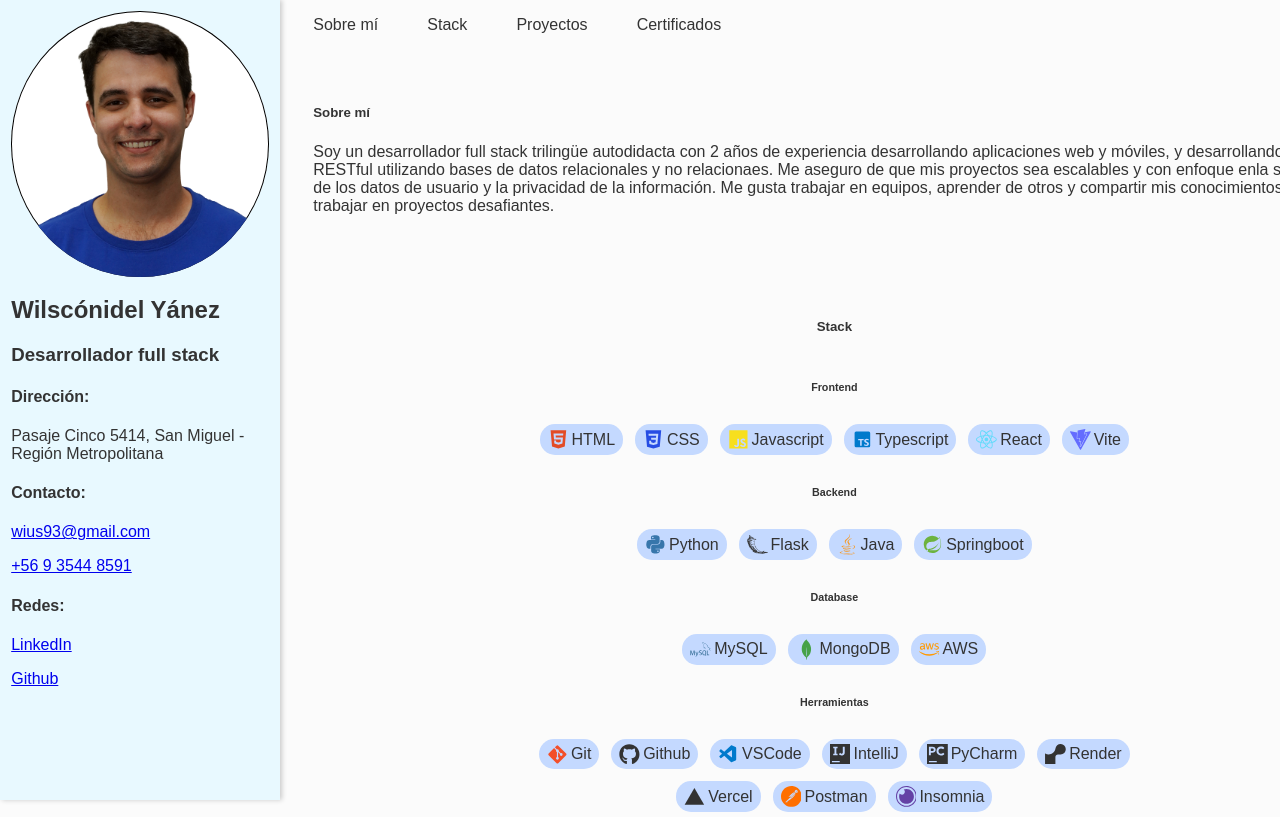
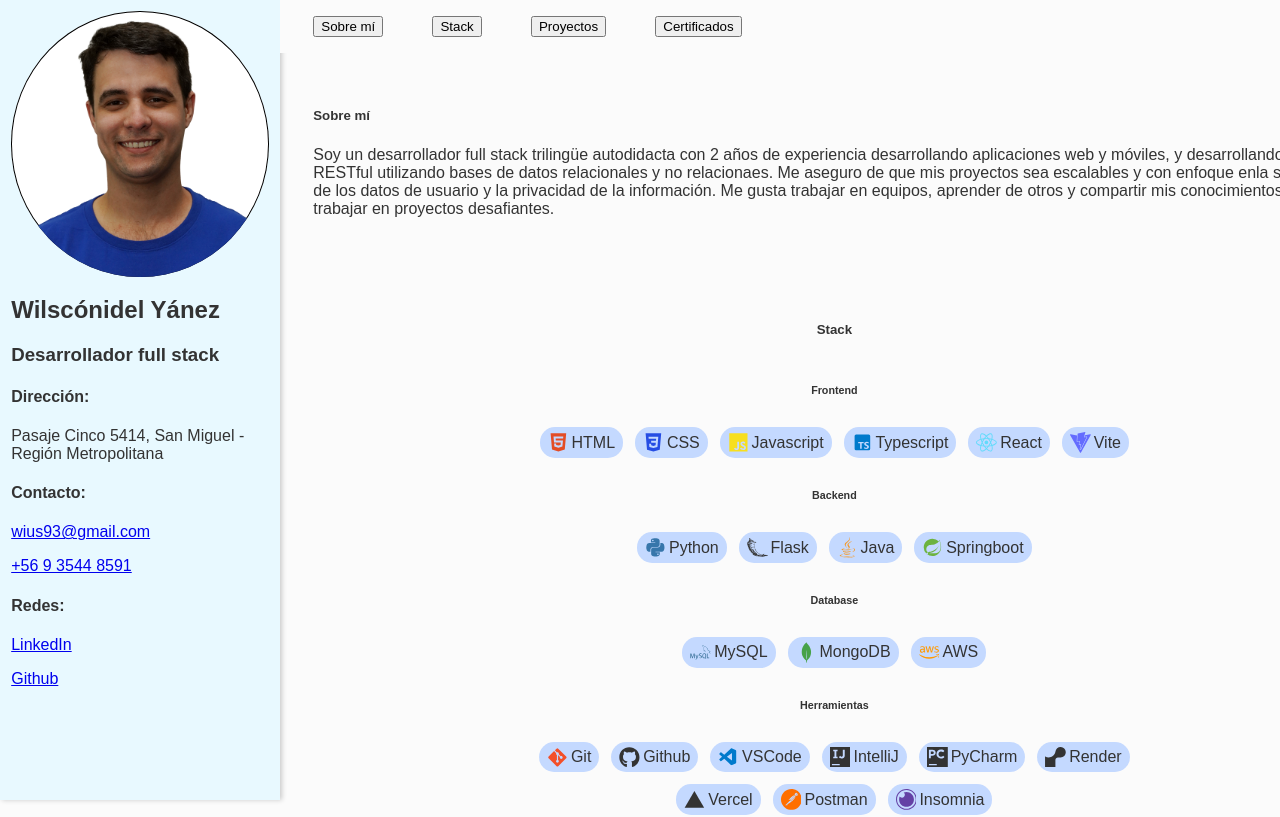
Before and after one commit to WiusGH/portfolio, a React (Vite) app: page / in a window 1280 px wide. Shown: the top 817 px of the page. Built offline with nearby package versions, Linux system fonts and the light colour scheme.

Commit message:
enhance(Header): implement navigation using useRef and make the header hide when scrolling down and appear when scrolling up

```diff
--- a/src/App.tsx
+++ b/src/App.tsx
@@ -15,6 +15,11 @@ const App: React.FC = () => {
   const [sidebarOpen, setSidebarOpen] = useState(false);
   const sidebarRef = useRef<HTMLDivElement>(null);
   const isSmallScreen = useScreenSize(768);
+
+  const aboutRef = useRef<HTMLElement | null>(null);
+  const stackRef = useRef<HTMLElement | null>(null);
+  const projectsRef = useRef<HTMLElement | null>(null);
+  const certificationsRef = useRef<HTMLElement | null>(null);
 
   // const sections = [
   //   <Header />,
@@ -80,17 +85,29 @@ const App: React.FC = () => {
 
         <main className="main-content">
           {/* <FullPageSection titles={titles}>{sections}</FullPageSection> */}
-          <Header />
-          <ProfileSection>
+          <Header
+            scrollToSection={(section: string) => {
+              const sections: Record<string, React.RefObject<HTMLElement>> = {
+                about: aboutRef,
+                stack: stackRef,
+                projects: projectsRef,
+                certifications: certificationsRef,
+              };
+              sections[section]?.current?.scrollIntoView({
+                behavior: "smooth",
+              });
+            }}
+          />
+          <ProfileSection ref={aboutRef}>
             <AboutMe />
           </ProfileSection>
-          <ProfileSection>
+          <ProfileSection ref={stackRef}>
             <Stack />
           </ProfileSection>
-          <ProfileSection>
+          <ProfileSection ref={projectsRef}>
             <Projects />
           </ProfileSection>
-          <ProfileSection>
+          <ProfileSection ref={certificationsRef}>
             <Certifications />
           </ProfileSection>
         </main>
--- a/src/components/containers/ProfileSection.tsx
+++ b/src/components/containers/ProfileSection.tsx
@@ -1,11 +1,18 @@
+import React from "react";
 import style from "./ProfileSection.module.css";
 
 interface ProfileSectionProps {
   children: React.ReactNode;
 }
 
-const ProfileSection: React.FC<ProfileSectionProps> = ({ children }) => {
-  return <div className={style.profileSection}>{children}</div>;
-};
+const ProfileSection = React.forwardRef<HTMLElement, ProfileSectionProps>(
+  ({ children }, ref) => {
+    return (
+      <section className={style.profileSection} ref={ref}>
+        {children}
+      </section>
+    );
+  }
+);
 
 export default ProfileSection;
--- a/src/components/layout/Header.module.css
+++ b/src/components/layout/Header.module.css
@@ -1,7 +1,11 @@
 .header {
   display: flex;
   align-items: center;
+  background-color: var(--background-color);
+  position: sticky;
   padding: 0 3%;
+  top: 0;
+  transition: transform 0.3s ease, opacity 0.3s ease;
   ul {
     display: flex;
     flex: 1;
@@ -10,3 +14,13 @@
     padding: 0;
   }
 }
+
+.header.hidden {
+  transform: translateY(-100%);
+  opacity: 0;
+}
+
+.header.visible {
+  transform: translateY(0);
+  opacity: 1;
+}
--- a/src/components/layout/Header.tsx
+++ b/src/components/layout/Header.tsx
@@ -1,8 +1,15 @@
-import { useState, useEffect } from "react";
+import { useState, useEffect, useCallback } from "react";
 import style from "./Header.module.css";
 import ThemeToggle from "../buttons/ThemeToggle";
 
-const Header = () => {
+interface HeaderProps {
+  scrollToSection: (section: string) => void;
+}
+
+const Header: React.FC<HeaderProps> = ({ scrollToSection }) => {
+  const [visible, setVisible] = useState(true);
+  const [lastScroll, setLastScroll] = useState(0);
+
   const getInitialTheme = (): "light" | "dark" => {
     // Check if the user has a saved theme in localStorage
     const savedTheme = localStorage.getItem("theme") as "light" | "dark" | null;
@@ -28,16 +35,45 @@ const Header = () => {
     setTheme((prevTheme) => (prevTheme === "light" ? "dark" : "light"));
   };
 
+  const handleScroll = useCallback(() => {
+    const currentScroll = window.scrollY;
+
+    if (currentScroll > lastScroll && currentScroll > 100) {
+      setVisible(false); // User is scrolling down
+    } else {
+      setVisible(true); // User is scrolling up
+    }
+
+    setLastScroll(currentScroll);
+  }, [lastScroll]);
+
+  useEffect(() => {
+    window.addEventListener("scroll", handleScroll);
+    return () => window.removeEventListener("scroll", handleScroll);
+  }, [handleScroll]);
+
   return (
-    <div className={style.header}>
+    <nav
+      className={`${style.header} ${visible ? style.visible : style.hidden}`}
+    >
       <ul>
-        <li>Sobre mí</li>
-        <li>Stack</li>
-        <li>Proyectos</li>
-        <li>Certificados</li>
+        <li>
+          <button onClick={() => scrollToSection("about")}>Sobre mí</button>
+        </li>
+        <li>
+          <button onClick={() => scrollToSection("stack")}>Stack</button>
+        </li>
+        <li>
+          <button onClick={() => scrollToSection("projects")}>Proyectos</button>
+        </li>
+        <li>
+          <button onClick={() => scrollToSection("certifications")}>
+            Certificados
+          </button>
+        </li>
       </ul>
       <ThemeToggle theme={theme} toggleTheme={toggleTheme} />
-    </div>
+    </nav>
   );
 };
 
```
